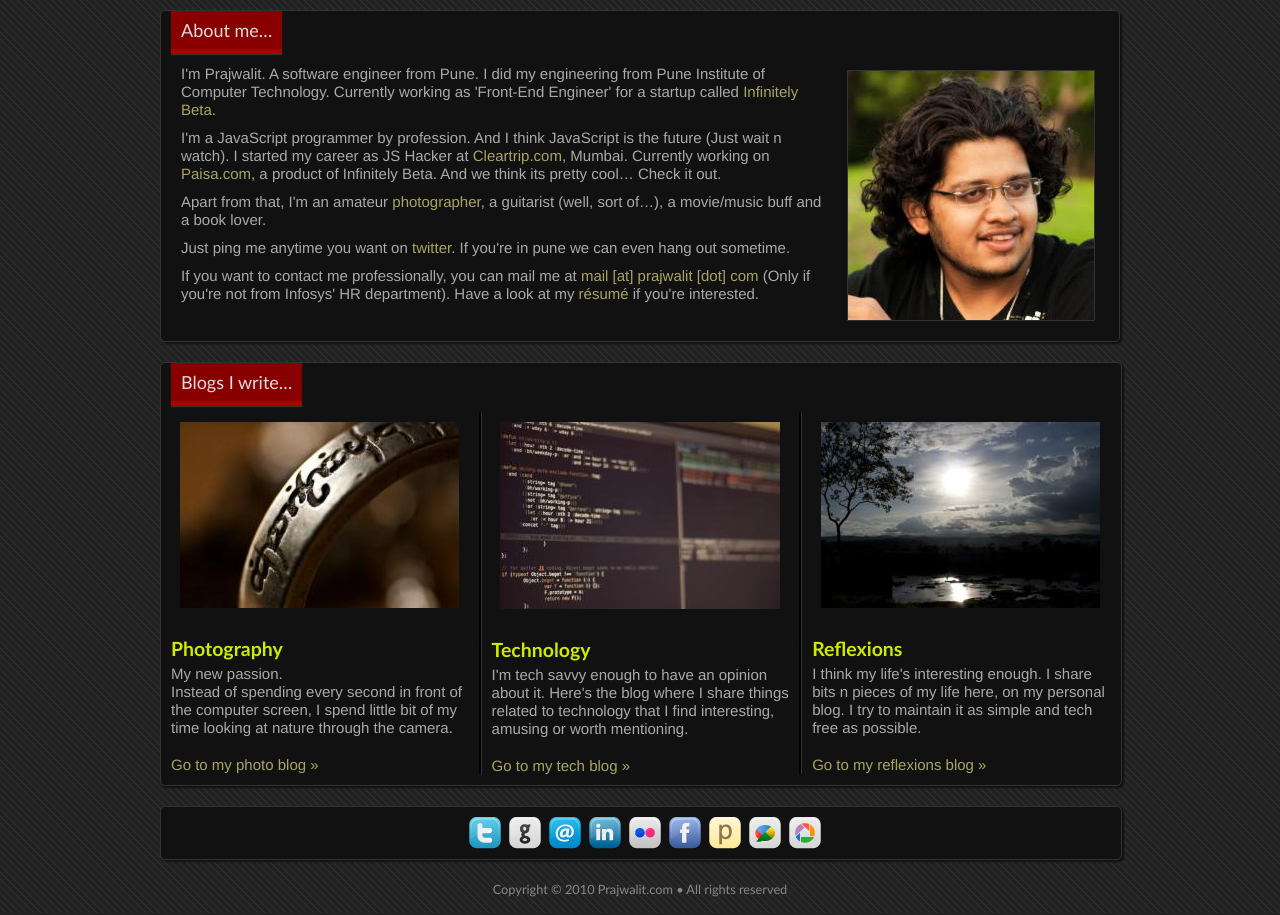
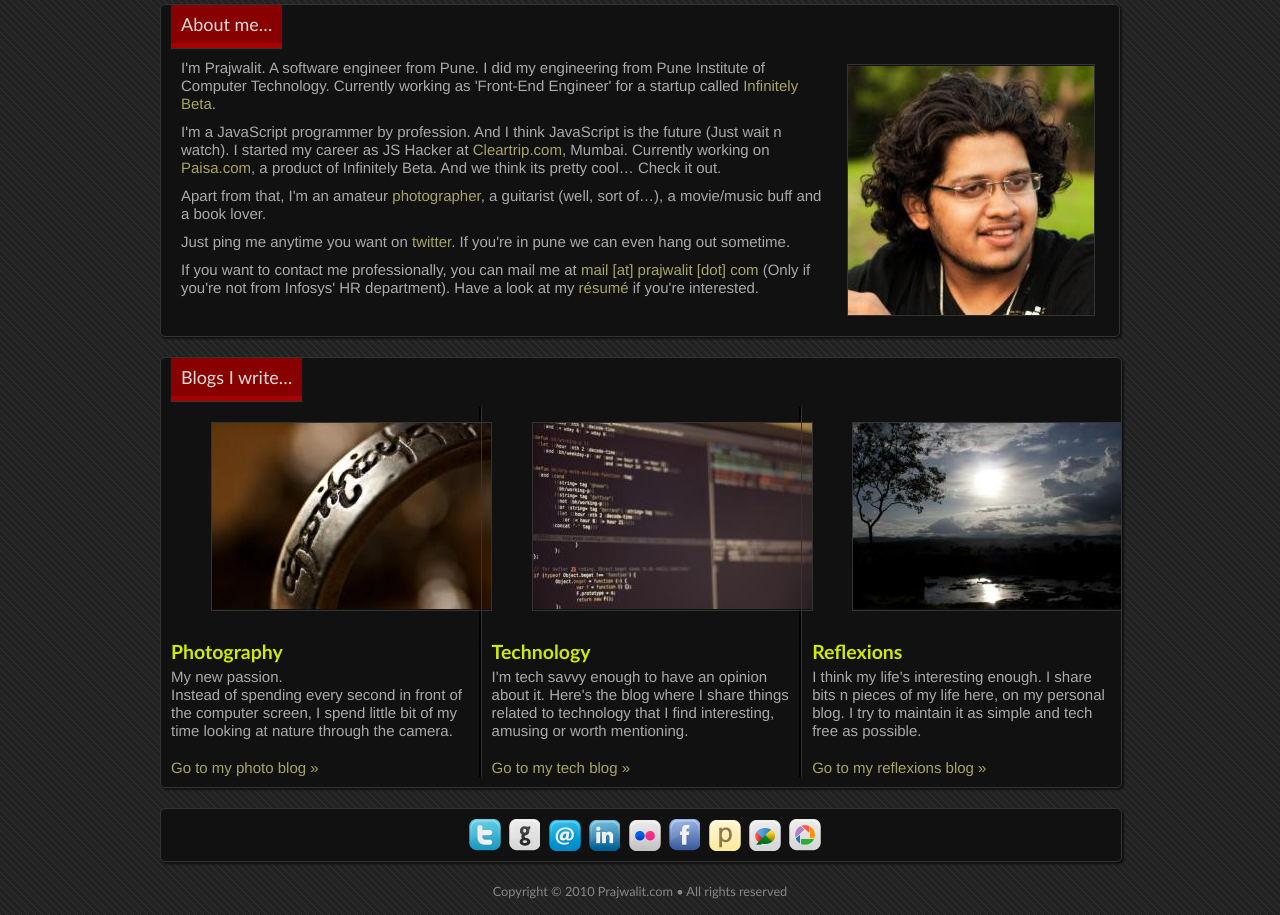
Before and after one commit to prajwalit/prajwalit.github.com, a plain HTML site: page index.html in a window 1280 px wide. Shown: the part 296-1211 px from the top of the page. Drawn offline with Linux system fonts and the light colour scheme.

Commit message:
Created a sprite.

```diff
--- a/index.html
+++ b/index.html
@@ -4,7 +4,7 @@
     <title>Prajwalit.com</title>
     <meta charset="utf-8" />
     <meta http-equiv="X-UA-Compatible" content="chrome=1" />
-    <link href="stylesheets/screen.css?v=201009131715" media="screen, projection" rel="stylesheet" type="text/css" />
+    <link href="stylesheets/screen.css?v=201009142040" media="screen, projection" rel="stylesheet" type="text/css" />
 
     <!--[if IE]>
     <link rel="stylesheet" type="text/css" href="stylesheets/ie.css?v=201009131715" media="screen, projection" />
@@ -19,15 +19,13 @@
     <div class="container">
       <header>
         <h1>
-          <a href="http://prajwalit.com" title="Prajwalit.com">
-            <img src="images/logo.png?v=201009062300" alt="prajwalit" />
-          </a>
+          <a href="http://prajwalit.com" title="Prajwalit.com"></a>
         </h1>
       </header>
       <div class="page">
-        <div class="aboutme">
+        <section class="aboutme">
           <h2><span>About me&hellip;</span></h2>
-          <img class="about" src="images/praj.jpg?v=201009062300" />
+          <figure class="about"></figure>
           <div class="description">
             <p>
               I'm Prajwalit. A software engineer from
@@ -65,12 +63,14 @@
               Infosys' HR department). Have a look at my <a class="resume" href="/resume/">résumé</a> if you're interested.
             </p>
           </div>
-        </div>
+        </section>
 
-        <div class="blogs cols">
+        <section class="blogs cols">
           <h2><span>Blogs I write&hellip;</span></h2>
           <div class="col1_3">
-            <a href="http://photography.prajwalit.com" title="Go to photography.prajwalit.com"><img class="blogpics" src="images/photoblog.jpg?v=201009062300" /></a>
+            <figure>
+              <a href="http://photography.prajwalit.com" title="Go to photography.prajwalit.com" class="blog photography"></a>
+            </figure>
             <h3>Photography</h3>
             <p>My new passion.<br>Instead of spending every second in
             front of the computer screen, I spend little bit of
@@ -79,7 +79,9 @@
             <a href="http://photography.prajwalit.com">Go to my photo blog &raquo;</a>
           </div>
           <div class="col2_3">
-            <a href="http://techblog.prajwalit.com" title="Go to techblog.prajwalit.com"><img class="blogpics" src="images/technology.jpg?v=201009062300" /></a>
+            <figure>
+              <a href="http://techblog.prajwalit.com" title="Go to techblog.prajwalit.com" class="blog technology"></a>
+            </figure>
             <h3>Technology</h3>
             <p>I'm tech savvy enough to have an opinion about it. Here's
             the blog where I share things related to technology that
@@ -87,15 +89,17 @@
             <a href="http://techblog.prajwalit.com">Go to my tech blog &raquo;</a>
           </div>
           <div class="col3_3">
-            <a href="http://reflexions.prajwalit.com" title="Go to reflexions.prajwalit.com"><img class="blogpics" src="images/reflexions.jpg?v=201009062300" /></a>
+            <figure>
+              <a href="http://reflexions.prajwalit.com" title="Go to reflexions.prajwalit.com" class="blog reflexions"></a>
+            </figure>
             <h3>Reflexions</h3>
             <p>I think my life's interesting enough. I share bits n
             pieces of my life here, on my personal blog. I try to
             maintain it as simple and tech free as possible.</p><br/>
             <a href="http://reflexions.prajwalit.com">Go to my reflexions blog &raquo;</a>
           </div>
-        </div>
-        <div class="cols social">
+        </section>
+        <section class="cols social">
           <div class="social-media-wrapper">
             <ul class="social-icons horizontal">
               <li><a class="twitter" href="http://twitter.com/Prajwalit" title="Twitter Profile">&nbsp;</a></li>
@@ -110,7 +114,7 @@
               <!-- Icons from - http://www.webdesignerdepot.com/2010/08/buddycons-vector-social-media-icons/ -->
             </ul>
           </div>
-        </div>
+        </section>
       </div>
       <footer>
         <div class="footnote">Copyright © 2010 Prajwalit.com &#149; All rights reserved</div>
--- a/src/screen.scss
+++ b/src/screen.scss
@@ -11,8 +11,10 @@
    background: $clr url('../images/'+$src) $repeat $x $y;
 }
 
+$sprite: "sprite.png";
+
 body {
-   background: #222 url("../images/bgtexture.png") repeat;
+   @include bg-img (#222, "bgtexture.png", repeat, 0, 0);
    font-family: 'Trebuchet MS', 'Lucida Grande', 'Lucida Sans Unicode', 'Lucida Sans', Verdana, sans-serif;
    line-height:1.2em;
    color: #AAA;
@@ -22,7 +24,7 @@ a {
    color: #A8A565;
    text-decoration: none;
    &:hover {
-color: #CFEB00;
+      color: #CFEB00;
    }
 }
 
@@ -38,10 +40,6 @@ p, a {
    font-family: Helvetica;
 }
 
-img {
-   border: 1px solid #333;
-}
-
 .container {
    @include page-width;
 
@@ -55,7 +53,9 @@ img {
             text-decoration: none;
             display: block;
             width: 384px;
+            height: 150px;
             margin: auto;
+            @include bg-img (transparent, $sprite, no-repeat, 0, 0);
          }
       }
    }
@@ -77,6 +77,7 @@ img {
       }
 
       .blogs, .social, .aboutme {
+         display: block;
          overflow: hidden;
          background: #111;
          border: 1px solid #333;
@@ -86,19 +87,32 @@ img {
          -webkit-box-shadow: #111 2px 2px 2px;
          margin-bottom: 20px;
          padding: 0 0 10px;
+      }
 
-         img.blogpics {
-            display: block;
-            margin: 10px auto 30px;
-         }
-         img.about {
-            float: right;
-            margin: 10px 24px;
-         }
-      }
       .aboutme p {
          padding: 5px 20px;
       }
+      .about {
+         @include bg-img (transparent, $sprite, no-repeat, 0, -162px);
+         display: block;
+         width: 246px;
+         height: 250px;
+         margin: 10px 24px;
+         float: right;
+         border: 1px solid #333;
+      }
+
+      .blog {
+         display: block;
+         width: 279px;
+         height: 187px;
+         margin: 10px auto 30px;
+         border: 1px solid #333;
+      }
+      .photography {@include bg-img (transparent, $sprite, no-repeat, 0, -417px);}
+      .technology {@include bg-img (transparent, $sprite, no-repeat, 0, -606px);}
+      .reflexions {@include bg-img (transparent, $sprite, no-repeat, 0, -795px);}
+
       div.social-media-wrapper {
          display: block;
          overflow: hidden;
@@ -114,15 +128,15 @@ img {
                height: 32px;
                margin-left: 8px;
 
-               &.twitter {@include bg-img (transparent, "icons/twitter_32.png", repeat, 0, 0);}
-               &.github {@include bg-img (transparent, "icons/github_32.png", repeat, 0, 0);}
-               &.email {@include bg-img (transparent, "icons/email_32.png", repeat, 0, 0);}
-               &.linkedin {@include bg-img (transparent, "icons/linkedin_32.png", repeat, 0, 0);}
-               &.flickr {@include bg-img (transparent, "icons/flickr_32.png", repeat, 0, 0);}
-               &.facebook {@include bg-img (transparent, "icons/facebook_32.png", repeat, 0, 0);}
-               &.posterous {@include bg-img (transparent, "icons/posterous_32.png", repeat, 0, 0);}
-               &.googlebuzz {@include bg-img (transparent, "icons/google_buzz_32.png", repeat, 0, 0);}
-               &.picasa {@include bg-img (transparent, "icons/picasa_32.png", repeat, 0, 0);}
+               &.twitter {@include bg-img (transparent, $sprite, no-repeat, -352px, -162px);}
+               &.github {@include bg-img (transparent, $sprite, repeat, -352px, -196px);}
+               &.email {@include bg-img (transparent, $sprite, repeat, -352px, -229px);}
+               &.linkedin {@include bg-img (transparent, $sprite, repeat, -352px, -263px);}
+               &.flickr {@include bg-img (transparent, $sprite, repeat, -352px, -297px);}
+               &.facebook {@include bg-img (transparent, $sprite, repeat, -352px, -332px);}
+               &.posterous {@include bg-img (transparent, $sprite, repeat, -352px, -365px);}
+               &.googlebuzz {@include bg-img (transparent, $sprite, repeat, -352px, -399px);}
+               &.picasa {@include bg-img (transparent, $sprite, repeat, -352px, -434px);}
             }
          }
 
```
Also changed, not shown: images/sprite.png (added), stylesheets/screen.css, 1 other file.
